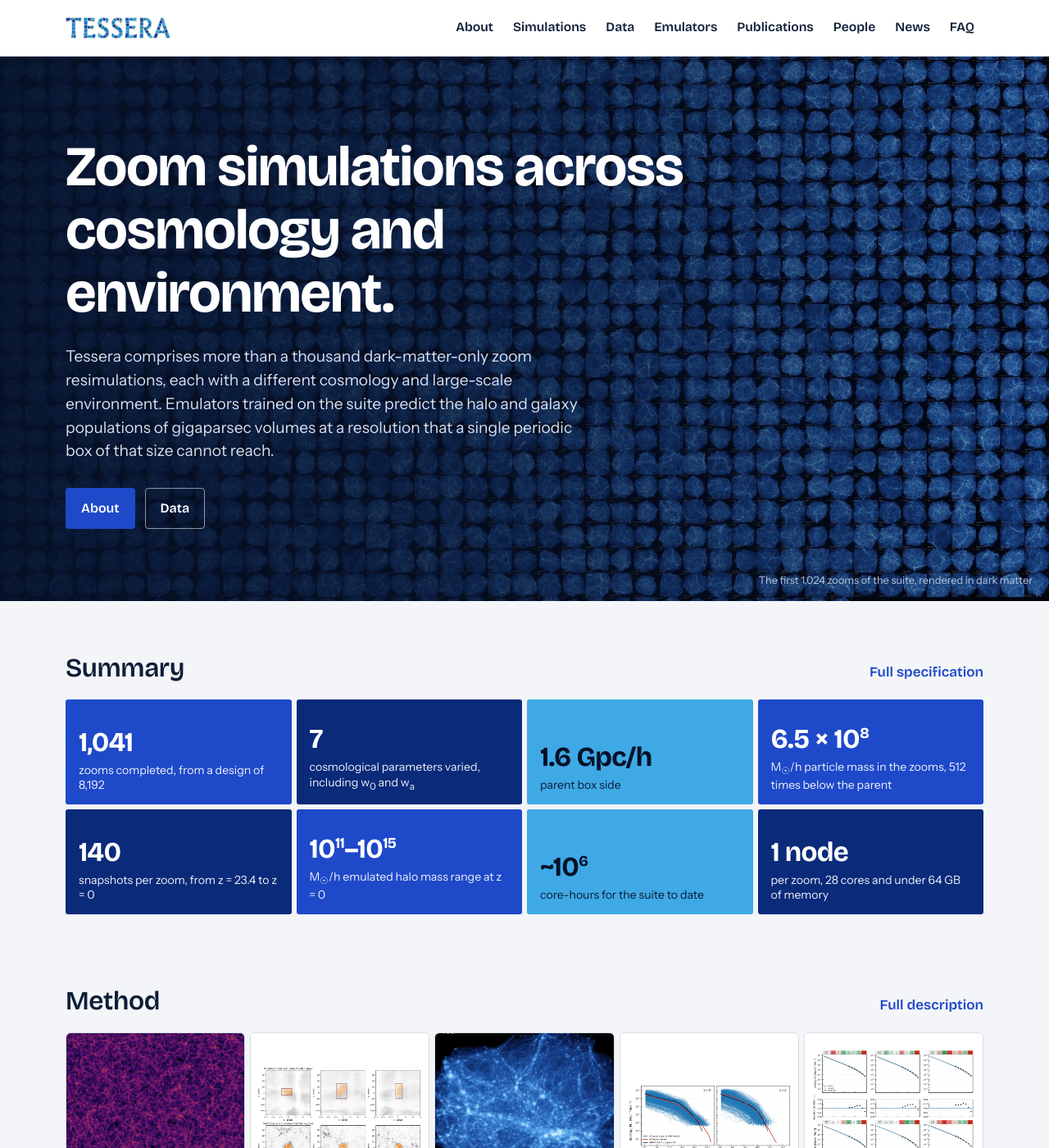
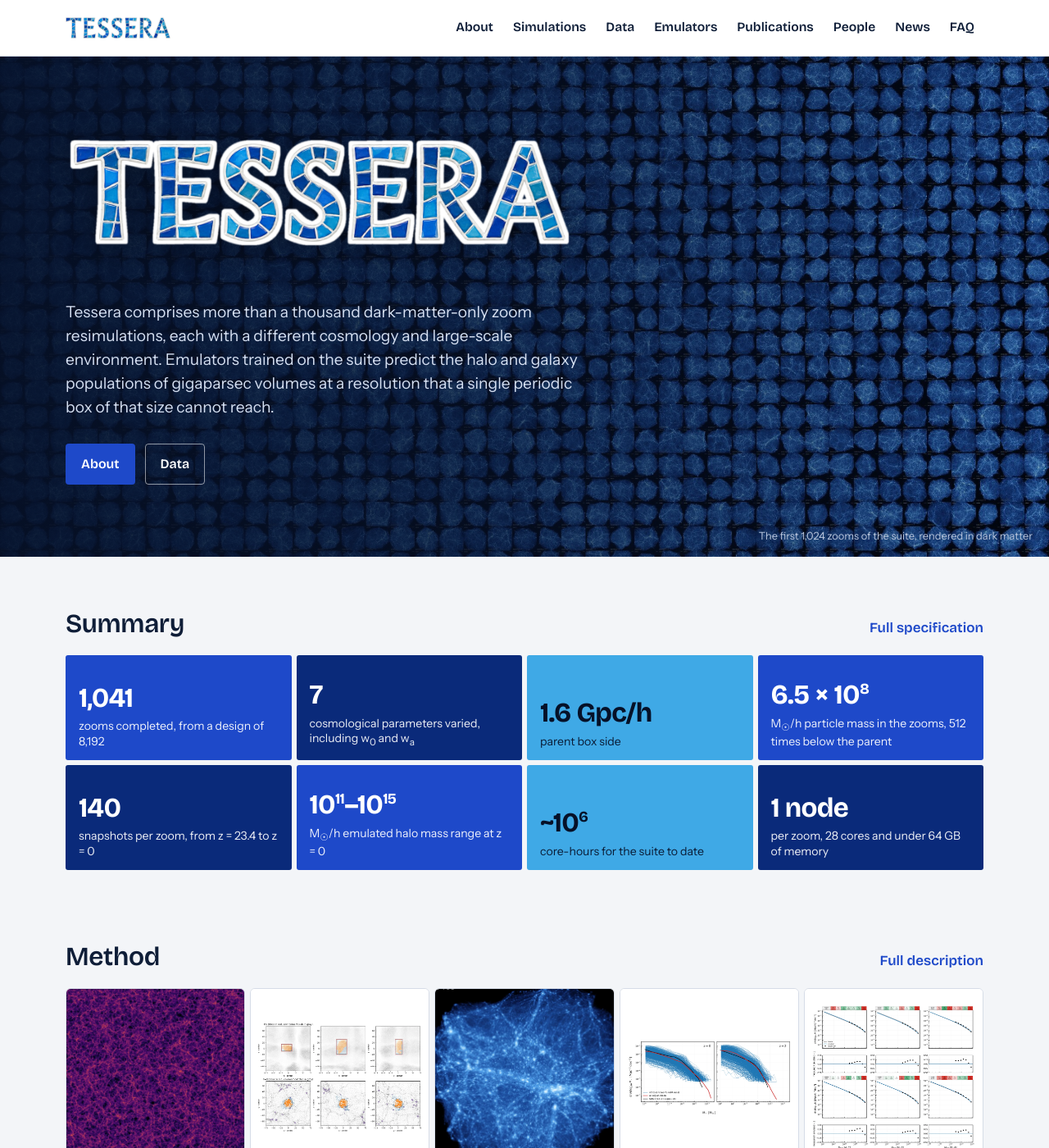
Before and after one commit to tessera-simulations/tessera-simulations.github.io, a Jekyll site: the page built from index.html, in a window 1280 px wide and 1400 px high. Shown: the whole window at 82% size. Built offline with Jekyll 4.4.1, drawn with Linux system fonts in a browser that asks for light colours.

Commit message:
Use the outlined wordmark as the home page heading
Co-Authored-By: Claude Fable 5.1 <noreply@anthropic.com>

```diff
--- a/assets/css/main.css
+++ b/assets/css/main.css
@@ -100,6 +100,8 @@ p { margin: 0 0 1em; }
 .hero::after { content: ""; position: absolute; inset: 0; background: linear-gradient(90deg, rgba(6,17,40,0.92) 0%, rgba(6,17,40,0.72) 42%, rgba(6,17,40,0.18) 100%); }
 .hero .wrap { position: relative; z-index: 1; padding: 96px 0 88px; max-width: var(--wrap); }
 .hero h1 { font-size: clamp(2.4rem, 5.4vw, 4.3rem); max-width: 11em; margin-bottom: 0.35em; font-weight: 700; letter-spacing: -0.02em; }
+.hero h1.hero-mark { max-width: none; margin: 0 0 0.9em; }
+.hero-mark img { width: min(620px, 100%); height: auto; filter: drop-shadow(0 6px 18px rgba(0,0,0,0.35)); }
 .hero p { font-size: 1.2rem; line-height: 1.5; max-width: 34em; color: #d6e0f2; margin-bottom: 1.6em; }
 .hero .actions { display: flex; gap: 12px; flex-wrap: wrap; }
 .hero-note { position: absolute; right: var(--gutter); bottom: 14px; z-index: 1; font-size: 0.8rem; color: #b9c6dd; }
--- a/index.html
+++ b/index.html
@@ -6,7 +6,7 @@ body_class: home
 <section class="hero">
   <img class="hero-img" src="{{ '/assets/img/mosaic.jpg' | relative_url }}" alt="A mosaic of 1,024 dark matter zoom simulations, each with a different cosmology and environment" fetchpriority="high">
   <div class="wrap">
-    <h1>Zoom simulations across cosmology and environment.</h1>
+    <h1 class="hero-mark"><img src="{{ '/assets/img/tessera-wordmark-outlined.png' | relative_url }}" alt="Tessera" width="1448" height="326" fetchpriority="high"></h1>
     <p>Tessera comprises more than a thousand dark-matter-only zoom resimulations, each with a different cosmology and large-scale environment. Emulators trained on the suite predict the halo and galaxy populations of gigaparsec volumes at a resolution that a single periodic box of that size cannot reach.</p>
     <div class="actions">
       <a class="btn btn-primary" href="{{ '/about/' | relative_url }}">About</a>
```
Also changed, not shown: assets/img/tessera-wordmark-outlined.png (added).
